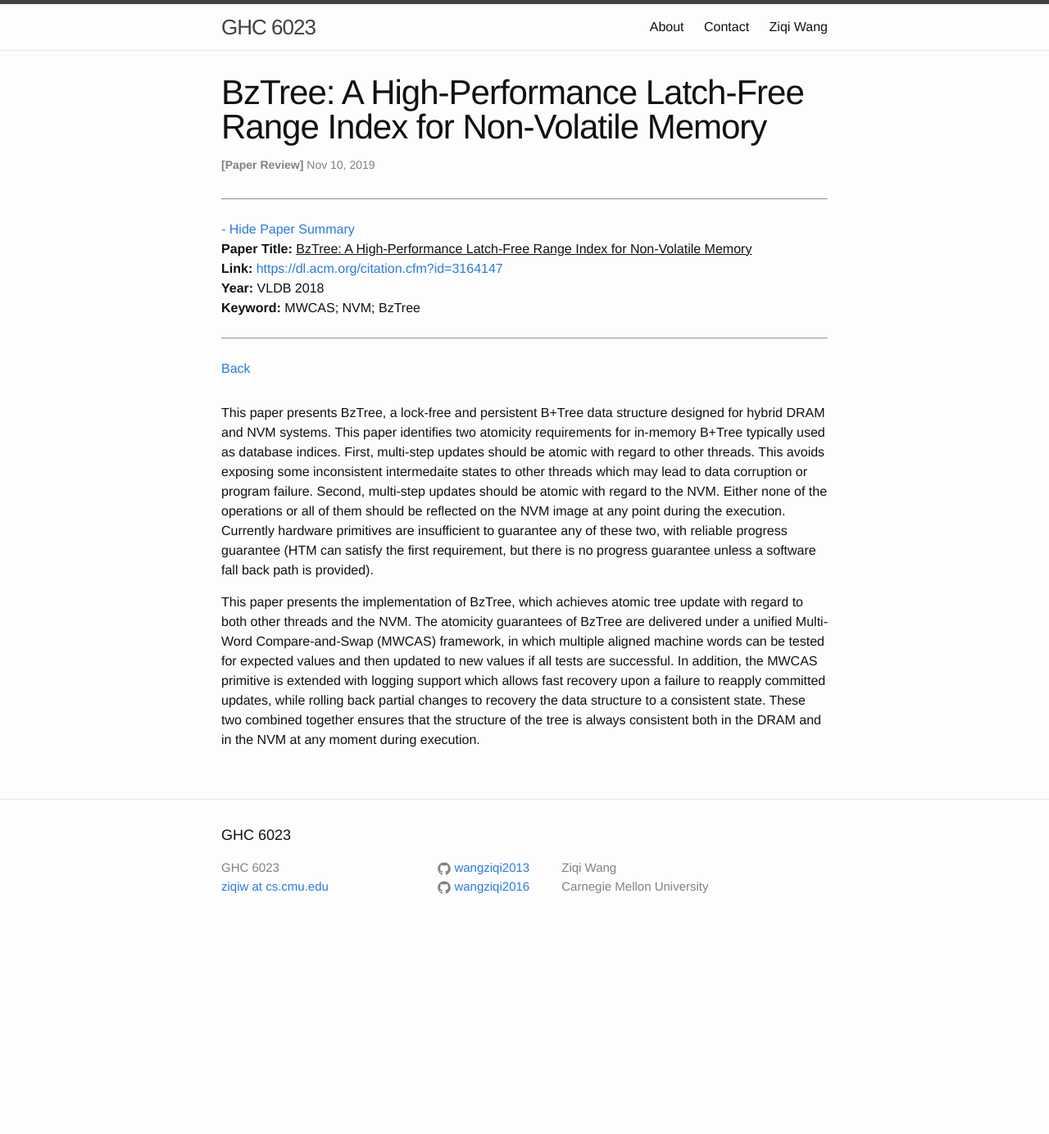
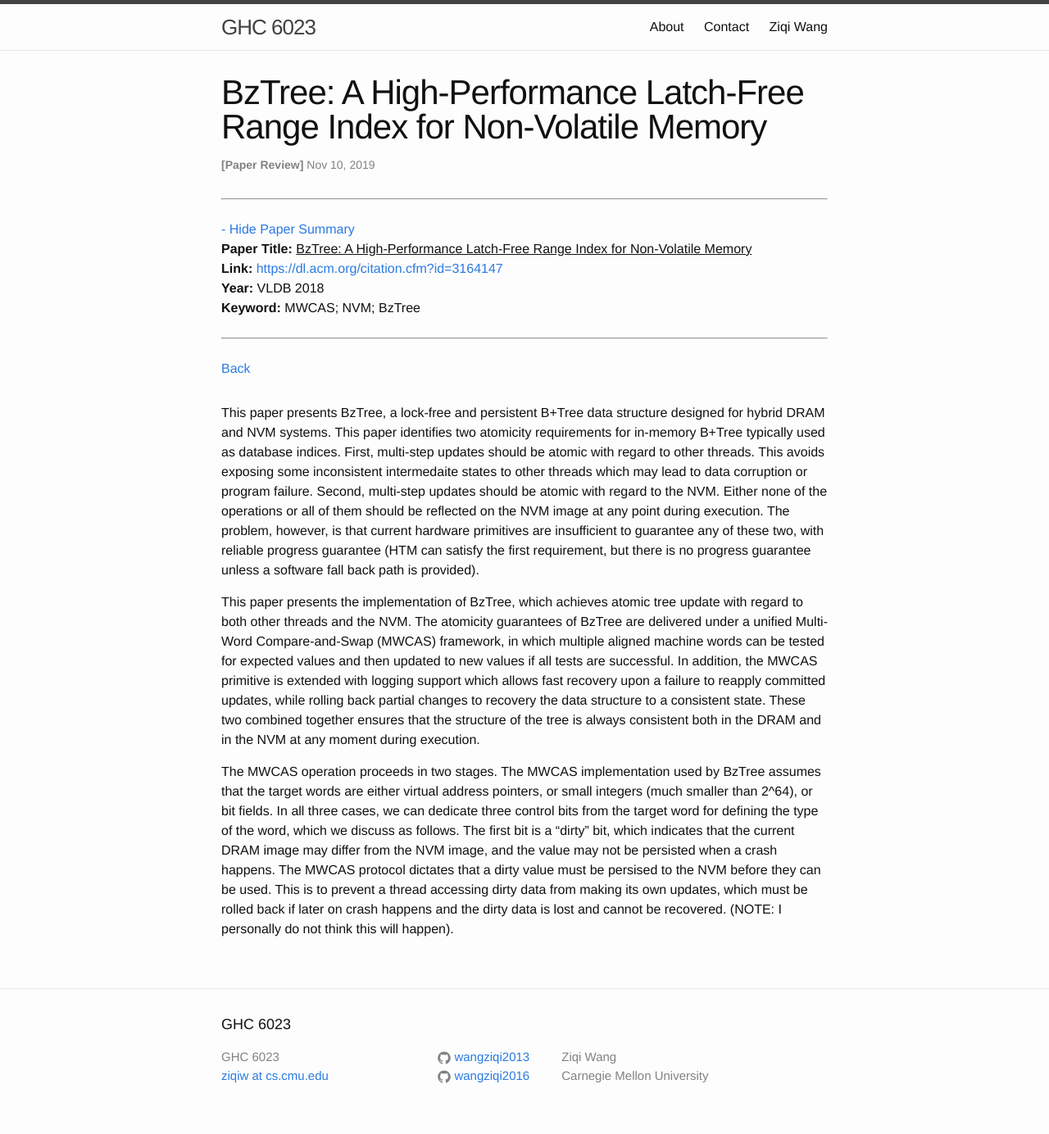
Before and after one commit to wangziqi2013/wangziqi2013.github.io, a Jekyll site: the page built from _posts/2019-11-10-bztree.markdown, in a window 1280 px wide. Shown: the whole page at 82% size. Built offline with Jekyll 4.4.1, drawn with Linux system fonts in a browser that asks for light colours; before the commit the page ends 1153 px from its top, so only the background shows below that.

Commit message:
Adding bits

```diff
--- a/_posts/2019-11-10-bztree.markdown
+++ b/_posts/2019-11-10-bztree.markdown
@@ -18,8 +18,9 @@ This paper identifies two atomicity requirements for in-memory B+Tree typically
 updates should be atomic with regard to other threads. This avoids exposing some inconsistent intermedaite states to other
 threads which may lead to data corruption or program failure. Second, multi-step updates should be atomic with
 regard to the NVM. Either none of the operations or all of them should be reflected on the NVM image at any point during
-the execution. Currently hardware primitives are insufficient to guarantee any of these two, with reliable progress guarantee
-(HTM can satisfy the first requirement, but there is no progress guarantee unless a software fall back path is provided).
+execution. The problem, however, is that current hardware primitives are insufficient to guarantee any of these two, with
+reliable progress guarantee (HTM can satisfy the first requirement, but there is no progress guarantee unless a software
+fall back path is provided).
 
 This paper presents the implementation of BzTree, which achieves atomic tree update with regard to both other threads and
 the NVM. The atomicity guarantees of BzTree are delivered under a unified Multi-Word Compare-and-Swap (MWCAS) framework,
@@ -28,3 +29,12 @@ successful. In addition, the MWCAS primitive is extended with logging support wh
 to reapply committed updates, while rolling back partial changes to recovery the data structure to a consistent state.
 These two combined together ensures that the structure of the tree is always consistent both in the DRAM and in the NVM
 at any moment during execution.
+
+The MWCAS operation proceeds in two stages. The MWCAS implementation used by BzTree assumes that the target words are
+either virtual address pointers, or small integers (much smaller than 2^64), or bit fields. In all three cases, we
+can dedicate three control bits from the target word for defining the type of the word, which we discuss as follows.
+The first bit is a "dirty" bit, which indicates that the current DRAM image may differ from the NVM image, and the value
+may not be persisted when a crash happens. The MWCAS protocol dictates that a dirty value must be persised to the NVM
+before they can be used. This is to prevent a thread accessing dirty data from making its own updates, which must
+be rolled back if later on crash happens and the dirty data is lost and cannot be recovered. (NOTE: I personally do not
+think this will happen).
```
